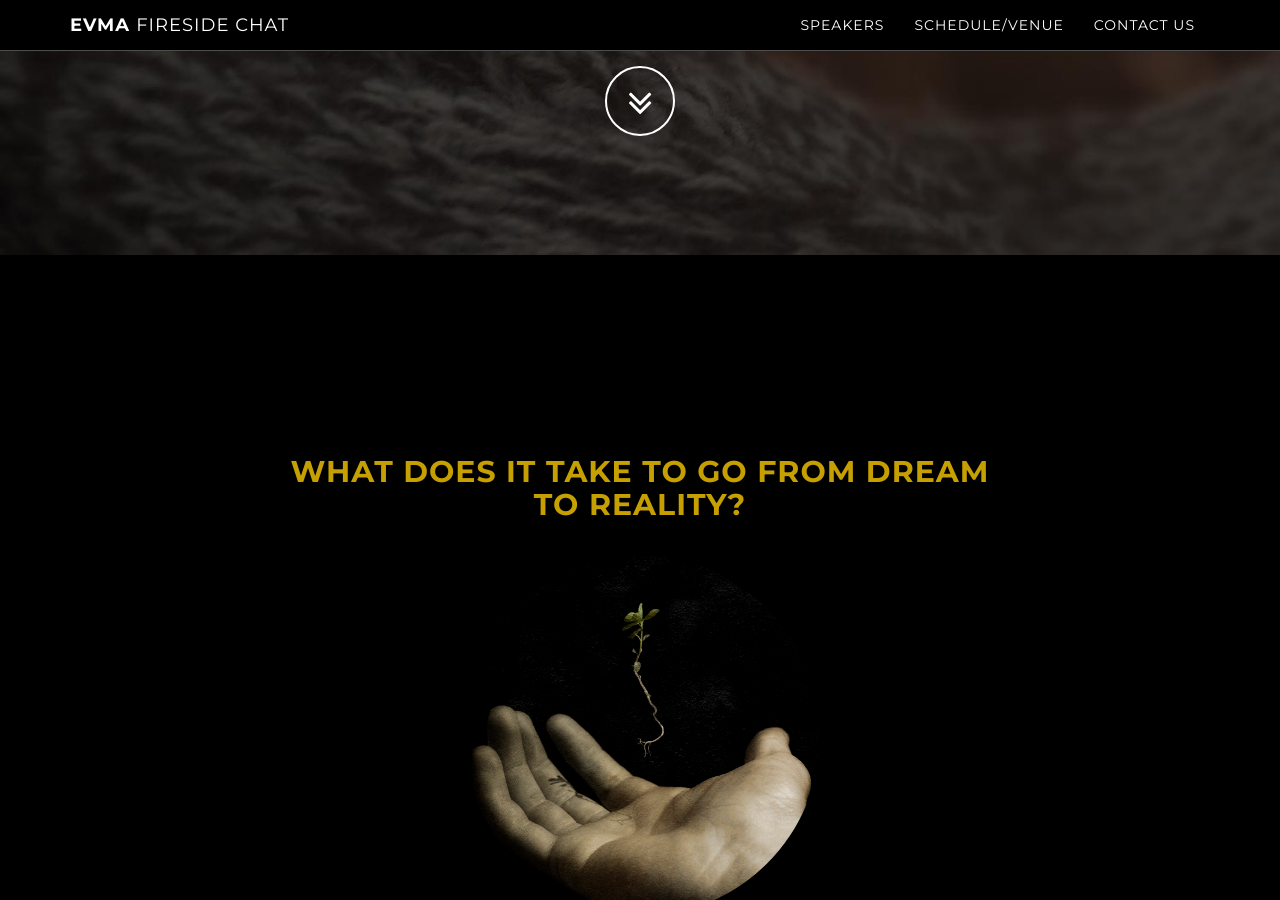
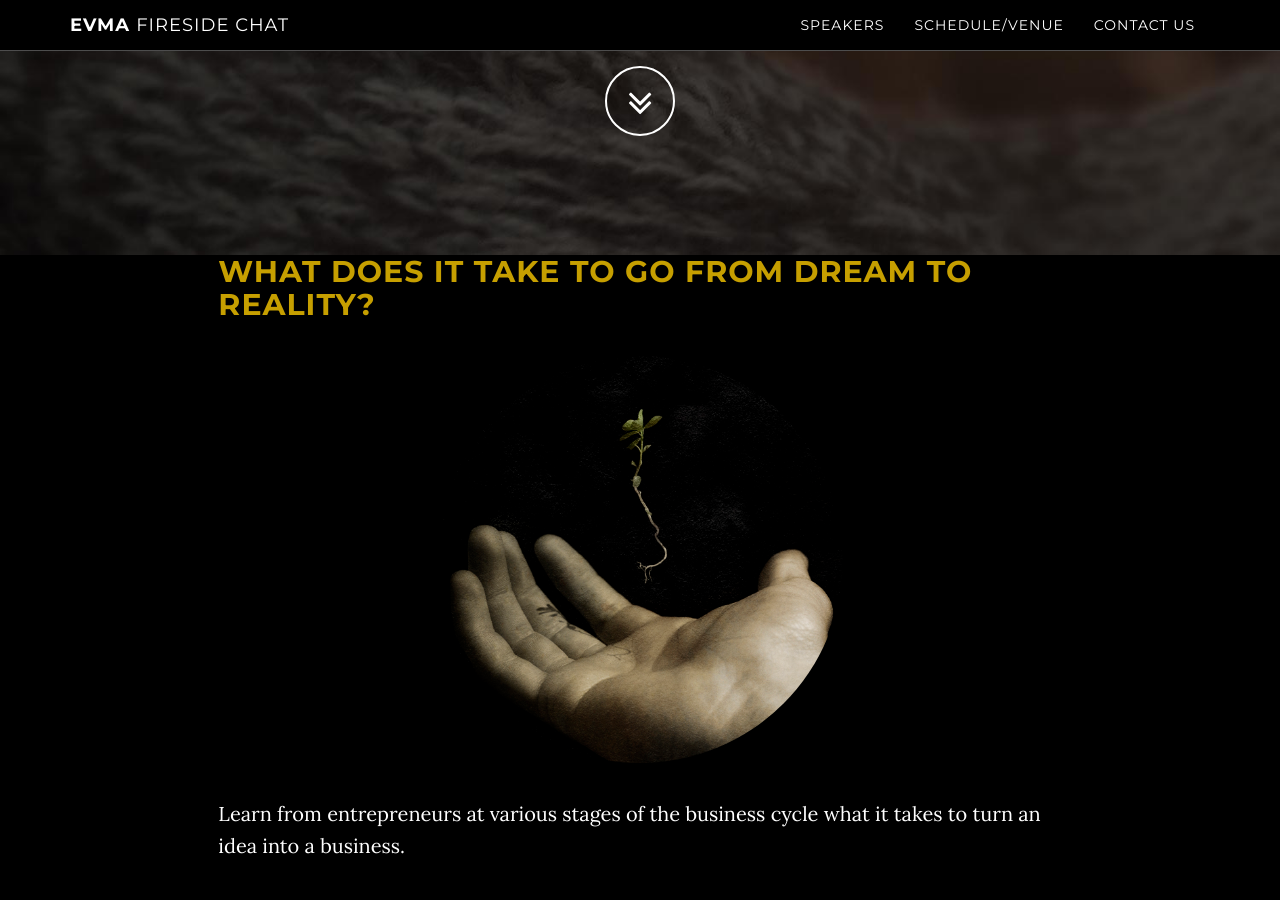
Before and after one commit to miken/firesidechat, a Jekyll site: the page built from index.html, in a window 1280 px wide and 900 px high, scrolled down 645 px. Built offline with Jekyll 4.4.1, drawn with Linux system fonts in a browser that asks for light colours.

Commit message:
Debug 01

```diff
--- a/_includes/about.html
+++ b/_includes/about.html
@@ -1,5 +1,5 @@
 <!-- About Section -->
-    <section id="about" class="container content-section text-center">
+<section id="about" class="">
     <div class="row">
         <div class="col-lg-8 col-lg-offset-2">
             <h2>What does it take to go from dream to reality?</h2>
```
Lines whose indentation alone changed are shown as unchanged.
